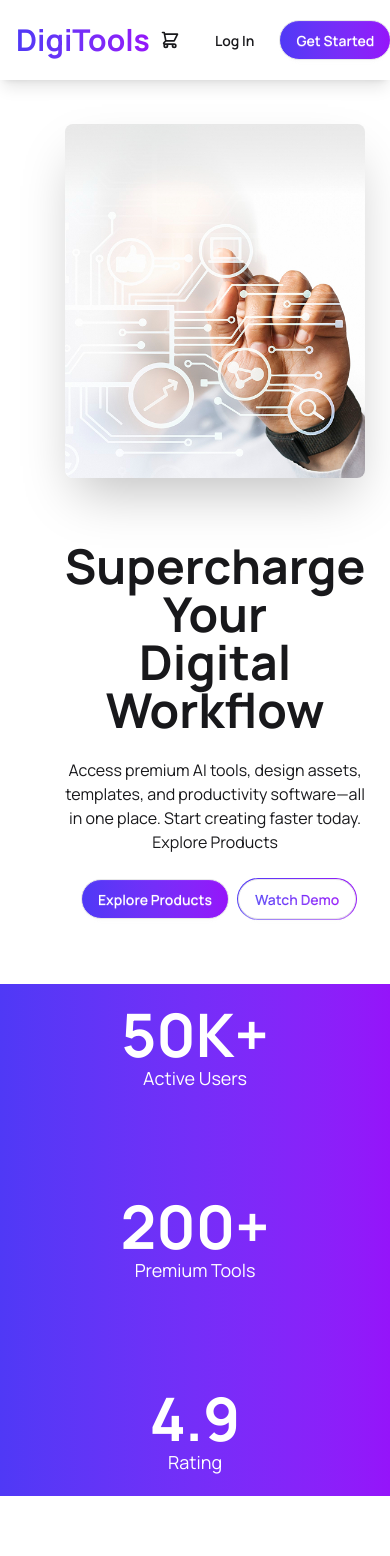
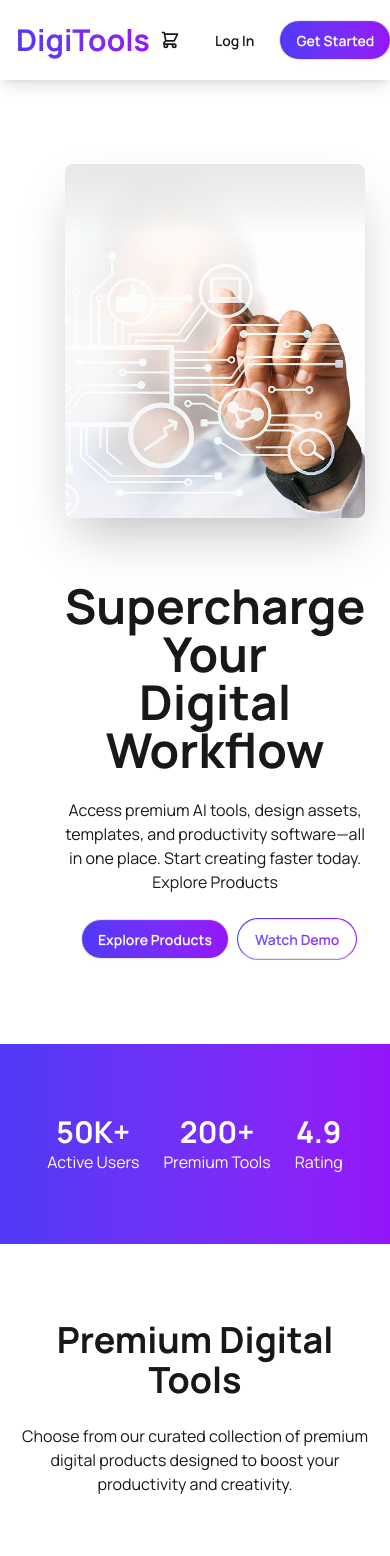
Before and after one commit to Reyad-Hoq/digitools-ai, a React (Vite) app: page / in a window 390 px wide. Shown: the top 1556 px of the page. Built offline with nearby package versions, Linux system fonts and the light colour scheme.

Commit message:
user account intro updated

```diff
--- a/src/App.jsx
+++ b/src/App.jsx
@@ -5,6 +5,7 @@ import Banner from './components/banner'
 import Summary from './components/summary'
 import Product from './products/product'
 import Account from './components/Account'
+import Heading from './components/heading'
 import { ToastContainer } from 'react-toastify'
 
 const fetchProducts = async () => {
@@ -15,7 +16,7 @@ const fetchProducts = async () => {
 function App() {
   const productsPromise = fetchProducts();
   return (
-    <div className="space-y-5">
+    <div className="space-y-15">
       <Navbar />
       <Banner />
       <Summary />
@@ -24,7 +25,10 @@ function App() {
       </div>}>
         <Product productsPromise={productsPromise} />
       </Suspense>
-      <Account />
+      <div className="min-h-screen space-y-2">
+        <Heading />
+        <Account />
+      </div>
       {/* Toast Container */}
       <ToastContainer />
     </div>
--- a/src/components/Account.jsx
+++ b/src/components/Account.jsx
@@ -30,8 +30,8 @@ const Account = () => {
           />
         </div>
         <div className="card-body items-center text-center">
-          <h2 className="card-title">Create Account</h2>
-          <p className="text-gray-500">Sign up for free in seconds. No credit card required to get started.</p>
+          <h2 className="card-title">Choose Products</h2>
+          <p className="text-gray-500">Browse our catalog and select the toolsthat fit your needs.</p>
         </div>
       </div>
       <div className="card bg-base-100 w-full shadow-lg items-center p-10">
@@ -44,8 +44,8 @@ const Account = () => {
           />
         </div>
         <div className="card-body items-center text-center">
-          <h2 className="card-title">Create Account</h2>
-          <p className="text-gray-500">Sign up for free in seconds. No credit card required to get started.</p>
+          <h2 className="card-title">Start Creating</h2>
+          <p className="text-gray-500">Download and start using your premium tools immediately.</p>
         </div>
       </div>
     </div>
--- a/src/components/banner.jsx
+++ b/src/components/banner.jsx
@@ -6,7 +6,7 @@ const Banner = () => {
       <div className="hero-content flex-col lg:flex-row-reverse text-center lg:text-left gap-16">
         <img
           src={bannerImg}
-          className="lg:max-w-sm rounded-lg shadow-2xl"
+          className=" w-auto lg:max-w-sm rounded-lg shadow-2xl"
         />
         <div>
           <h1 className="text-5xl font-bold">Supercharge Your <br />Digital Workflow</h1>
--- /dev/null
+++ b/src/components/heading.jsx
@@ -0,0 +1,8 @@
+import React from "react";
+const Heading = () => {
+  return <div className="w-9/12 mx-auto text-center p-10">
+    <h1 className="text-4xl font-bold mb-5">Get Started in 3 Steps</h1>
+    <p className="text-gray-500 text-lg">Start using premium digital tools in minutes, not hours.</p>
+  </div>
+}
+export default Heading;
--- a/src/components/summary.jsx
+++ b/src/components/summary.jsx
@@ -1,25 +1,25 @@
 import React from "react";
 const Summary = () => {
   return (
-    <div className="h-full lg:h-40 w-full bg-linear-to-r from-[#4F39F6] to-[#9514FA] mt-10 py-5">
-      <div className="h-full w-full md:w-9/12 mx-auto flex flex-col lg:flex-row items-center md:justify-around">
+    <div className="h-[200px] lg:h-50 w-full bg-linear-to-r from-[#4F39F6] to-[#9514FA] mt-10 py-5">
+      <div className="h-full w-full md:w-9/12 mx-auto flex flex-row justify-center items-center gap-3  md:justify-around">
         <div className="text-center">
-          <h2 className="text-6xl font-bold text-white">50K+</h2>
-          <p className="text-base-100 text-lg">Active Users</p>
+          <h2 className="text-3xl md:text-6xl font-bold text-white">50K+</h2>
+          <p className="text-base-100 md:text-lg">Active Users</p>
         </div>
         <div>
-          <div class="divider lg:divider-horizontal h-18"></div>
+          <div class="divider lg:divider-horizontal w-0 md:w-0.5 h-18 bg-white/50"></div>
         </div>
         <div className="text-center">
-          <h2 className="text-6xl font-bold text-white">200+</h2>
-          <p className="text-base-100 text-lg">Premium Tools</p>
+          <h2 className="text-3xl md:text-6xl font-bold text-white">200+</h2>
+          <p className="text-base-100 md:text-lg">Premium Tools</p>
         </div>
         <div>
-          <div class="divider lg:divider-horizontal h-18"></div>
+          <div class="divider lg:divider-horizontal w-0 md:w-0.5 h-18  bg-white/50"></div>
         </div>
         <div className="text-center">
-          <h2 className="text-6xl font-bold text-white">4.9</h2>
-          <p className="text-base-100 text-lg">Rating</p>
+          <h2 className="text-3xl md:text-6xl font-bold text-white">4.9</h2>
+          <p className="text-base-100 md:text-lg">Rating</p>
         </div>
       </div>
     </div>
```
